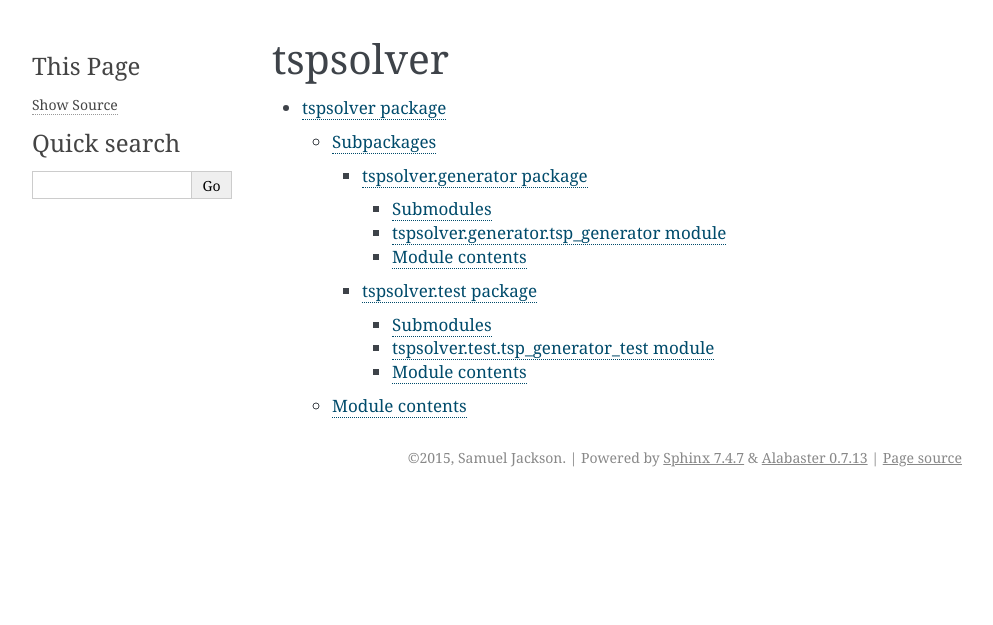
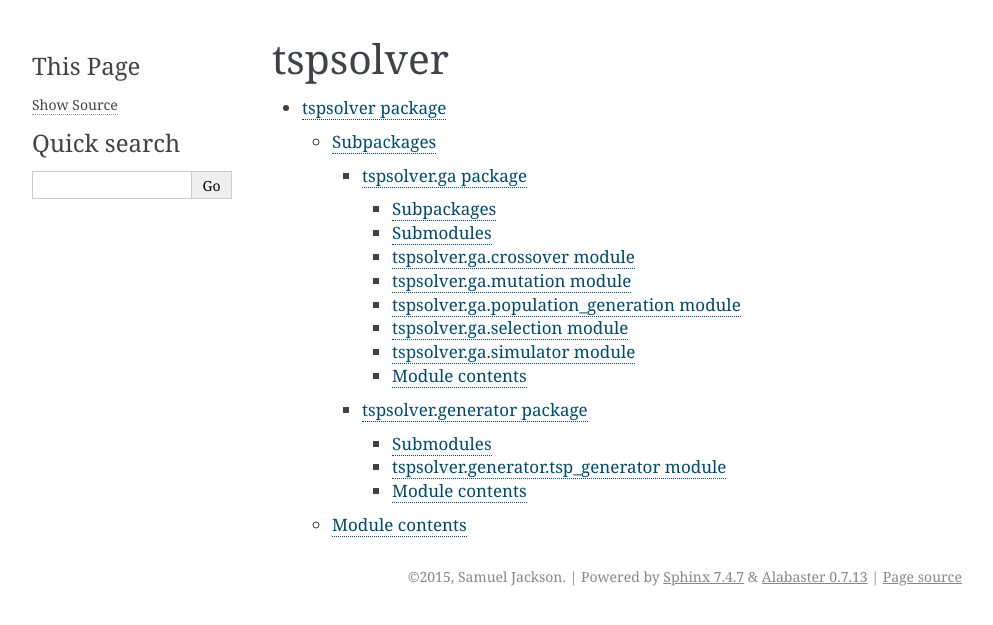
Before and after one commit to samueljackson92/tsp-solver, a Sphinx documentation site: the page built from doc/source/modules.rst, in a window 1280 px wide. Shown: the top 625 px of the page, without its empty margins (148-1141 px from the left). Built offline with Sphinx 7.4.7, drawn with Linux system fonts in a browser that asks for light colours; pages that are not in the unit, such as notebooks, are missing from menus.

Commit message:
Update sphinx documention

```diff
--- /dev/null
+++ b/doc/source/tspsolver.ga.rst
@@ -0,0 +1,61 @@
+tspsolver.ga package
+====================
+
+Subpackages
+-----------
+
+.. toctree::
+
+    tspsolver.ga.test
+
+Submodules
+----------
+
+tspsolver.ga.crossover module
+-----------------------------
+
+.. automodule:: tspsolver.ga.crossover
+    :members:
+    :undoc-members:
+    :show-inheritance:
+
+tspsolver.ga.mutation module
+----------------------------
+
+.. automodule:: tspsolver.ga.mutation
+    :members:
+    :undoc-members:
+    :show-inheritance:
+
+tspsolver.ga.population_generation module
+-----------------------------------------
+
+.. automodule:: tspsolver.ga.population_generation
+    :members:
+    :undoc-members:
+    :show-inheritance:
+
+tspsolver.ga.selection module
+-----------------------------
+
+.. automodule:: tspsolver.ga.selection
+    :members:
+    :undoc-members:
+    :show-inheritance:
+
+tspsolver.ga.simulator module
+-----------------------------
+
+.. automodule:: tspsolver.ga.simulator
+    :members:
+    :undoc-members:
+    :show-inheritance:
+
+
+Module contents
+---------------
+
+.. automodule:: tspsolver.ga
+    :members:
+    :undoc-members:
+    :show-inheritance:
--- a/doc/source/tspsolver.rst
+++ b/doc/source/tspsolver.rst
@@ -8,7 +8,6 @@ Subpackages
 
     tspsolver.ga
     tspsolver.generator
-    tspsolver.test
 
 Module contents
 ---------------
```
Also changed, not shown: doc/source/tspsolver.ga.test.rst (added, +54 -0 lines).
